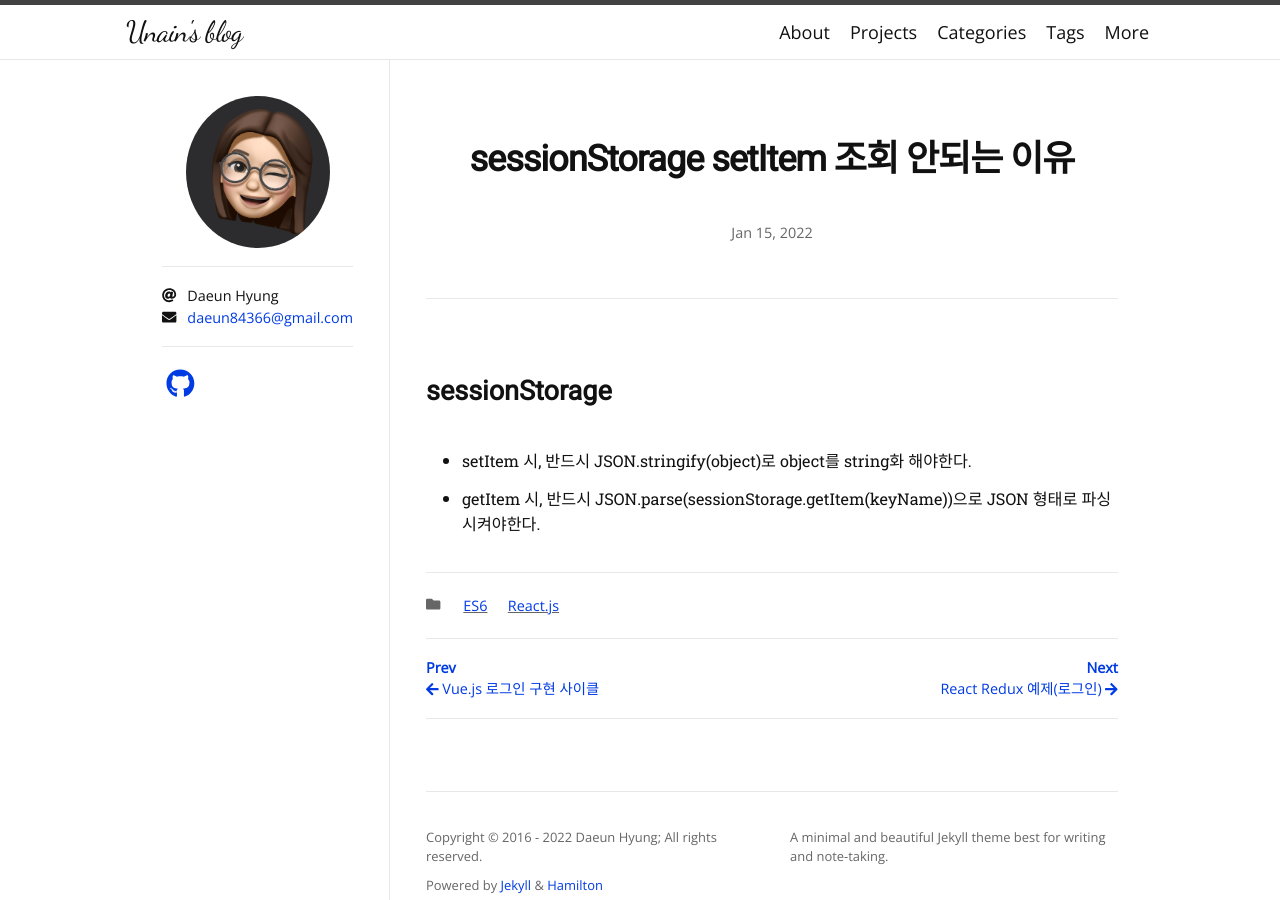
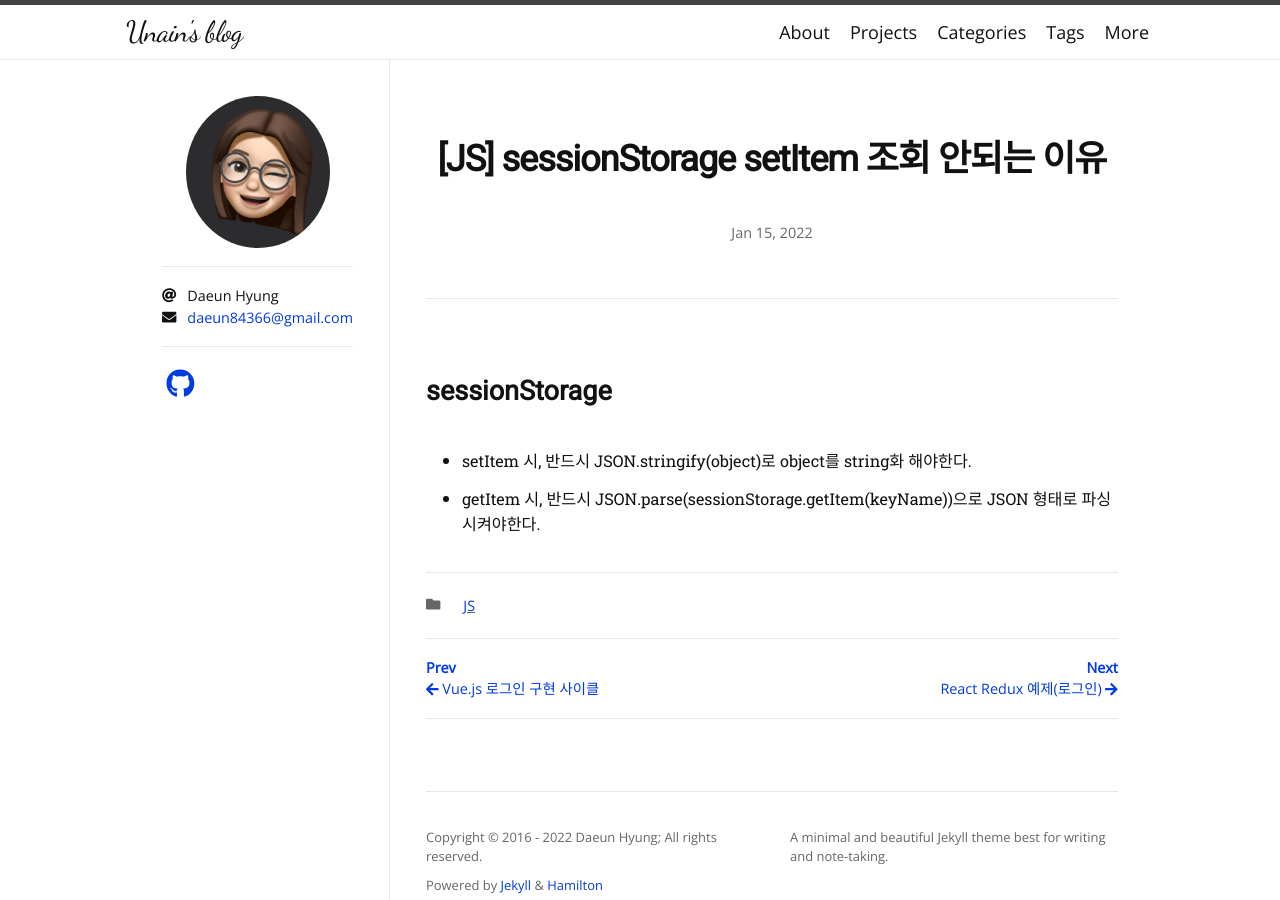
Before and after one commit to unain-dev/unain-dev.github.io, a Jekyll site: the page built from _posts/2022-01-15-React-sessionStorage-setItem.md, in a window 1280 px wide. Built offline with Jekyll 4.4.1, drawn with Linux system fonts in a browser that asks for light colours; nearby versions of some CDN libraries; some web fonts are replaced.

Commit message:
Update 2022-01-15-React-sessionStorage-setItem.md

```diff
--- a/_posts/2022-01-15-React-sessionStorage-setItem.md
+++ b/_posts/2022-01-15-React-sessionStorage-setItem.md
@@ -1,7 +1,7 @@
 ---
 layout: post
-title: "sessionStorage setItem 조회 안되는 이유"
-categories: React.js ES6
+title: "[JS] sessionStorage setItem 조회 안되는 이유"
+categories: JS
 ---
 
 ## sessionStorage
```
